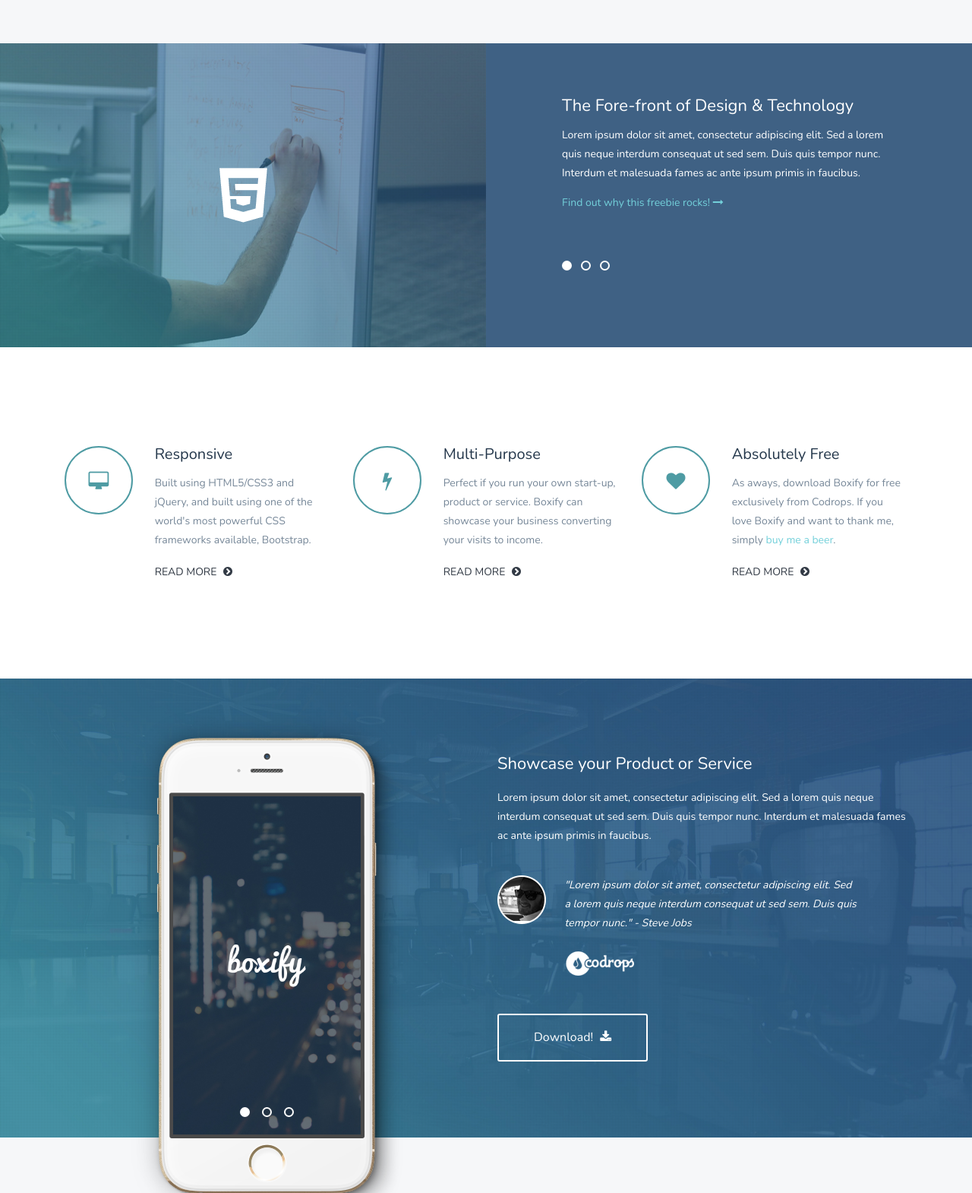
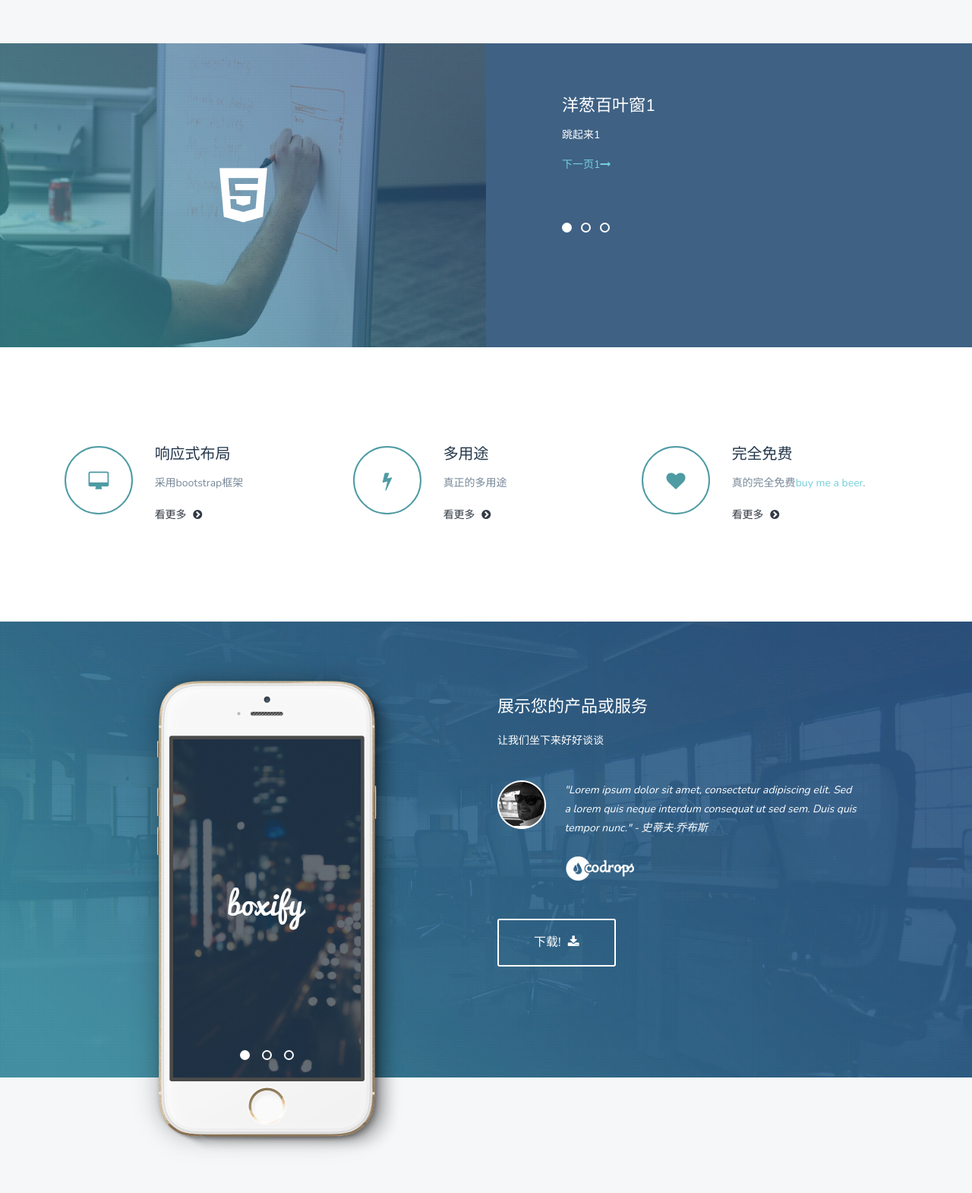
Before and after one commit to onionly2018/onionly2018.github.io, a plain HTML site: page index.html in a window 1280 px wide. Shown: the part 940-2510 px from the top of the page at 76% size. Drawn offline with nearby package versions, Linux system fonts and the light colour scheme.

Commit message:
Update index.html

```diff
--- a/index.html
+++ b/index.html
@@ -89,19 +89,19 @@
 						<div class="features-slider">
 								<ul class="slides" id="featuresSlider">
 									<li>
-										<h1>The Fore-front of Design &amp; Technology</h1>
-										<p>Lorem ipsum dolor sit amet, consectetur adipiscing elit. Sed a lorem quis neque interdum consequat ut sed sem. Duis quis tempor nunc. Interdum et malesuada fames ac ante ipsum primis in faucibus.</p>
-										<p><a href="#features" class="arrow-btn">Find out why this freebie rocks! <i class="fa fa-long-arrow-right"></i></a></p>
+										<h1>洋葱百叶窗1</h1>
+										<p>跳起来1</p>
+										<p><a href="#features" class="arrow-btn">下一页1<i class="fa fa-long-arrow-right"></i></a></p>
 									</li>
 									<li>
-										<h1>Multi-Purpose User Centric Design</h1>
-										<p>Lorem ipsum dolor sit amet, consectetur adipiscing elit. Sed a lorem quis neque interdum consequat ut sed sem. Duis quis tempor nunc. Interdum et malesuada fames ac ante ipsum primis in faucibus.</p>
-										<p><a href="http://tympanus.net/codrops/?p=22554" class="arrow-btn">Find out why this freebie rocks! <i class="fa fa-long-arrow-right"></i></a></p>
+										<h1>洋葱百叶窗2</h1>
+										<p>跳起来2</p>
+										<p><a href="http://tympanus.net/codrops/?p=22554" class="arrow-btn">下一页2 <i class="fa fa-long-arrow-right"></i></a></p>
 									</li>
 									<li>
-										<h1>Made with Love, Released for Free</h1>
-										<p>Lorem ipsum dolor sit amet, consectetur adipiscing elit. Sed a lorem quis neque interdum consequat ut sed sem. Duis quis tempor nunc. Interdum et malesuada fames ac ante ipsum primis in faucibus.</p>
-										<p><a href="http://tympanus.net/codrops/?p=22554" class="arrow-btn">Find out why this freebie rocks! <i class="fa fa-long-arrow-right"></i></a></p>
+										<h1>洋葱百叶窗3</h1>
+										<p>跳起来3</p>
+										<p><a href="http://tympanus.net/codrops/?p=22554" class="arrow-btn">下一页3<i class="fa fa-long-arrow-right"></i></a></p>
 									</li>
 								</ul>
 						</div>
@@ -119,9 +119,9 @@
 								<i class="fa fa-desktop"></i>
 							</div>
 							<div class="feature-content">
-								<h1>Responsive</h1>
-								<p>Built using HTML5/CSS3 and jQuery, and built using one of the world's most powerful CSS frameworks available, Bootstrap.</p>
-								<a href="http://tympanus.net/codrops/?p=22554" class="read-more-btn">Read More <i class="fa fa-chevron-circle-right"></i></a>
+								<h1>响应式布局</h1>
+								<p>采用bootstrap框架</p>
+								<a href="http://tympanus.net/codrops/?p=22554" class="read-more-btn">看更多 <i class="fa fa-chevron-circle-right"></i></a>
 							</div>
 						</div>
 						<div class="col-md-4 feature-2 wp2 delay-05s">
@@ -129,9 +129,9 @@
 								<i class="fa fa-flash"></i>
 							</div>
 							<div class="feature-content">
-								<h1>Multi-Purpose</h1>
-								<p>Perfect if you run your own start-up, product or service. Boxify can showcase your business converting your visits to income.</p>
-								<a href="http://tympanus.net/codrops/?p=22554" class="read-more-btn">Read More <i class="fa fa-chevron-circle-right"></i></a>
+								<h1>多用途</h1>
+								<p>真正的多用途</p>
+								<a href="http://tympanus.net/codrops/?p=22554" class="read-more-btn">看更多 <i class="fa fa-chevron-circle-right"></i></a>
 							</div>
 						</div>
 						<div class="col-md-4 feature-3 wp2 delay-1s">
@@ -139,9 +139,9 @@
 								<i class="fa fa-heart"></i>
 							</div>
 							<div class="feature-content">
-								<h1>Absolutely Free</h1>
-								<p>As aways, download Boxify for free exclusively from Codrops. If you love Boxify and want to thank me, simply <a href="#">buy me a beer</a>. </p>
-								<a href="http://tympanus.net/codrops/?p=22554" class="read-more-btn">Read More <i class="fa fa-chevron-circle-right"></i></a>
+								<h1>完全免费</h1>
+								<p>真的完全免费<a href="#">buy me a beer</a>. </p>
+								<a href="http://tympanus.net/codrops/?p=22554" class="read-more-btn">看更多 <i class="fa fa-chevron-circle-right"></i></a>
 							</div>
 						</div>
 
@@ -174,16 +174,16 @@
 							</div>
 						</div>
 						<div class="col-md-6">
-							<h1>Showcase your Product or Service</h1>
-							<p>Lorem ipsum dolor sit amet, consectetur adipiscing elit. Sed a lorem quis neque interdum consequat ut sed sem. Duis quis tempor nunc. Interdum et malesuada fames ac ante ipsum primis in faucibus.</p>
+							<h1>展示您的产品或服务</h1>
+							<p>让我们坐下来好好谈谈</p>
 							<blockquote class="team-quote">
 								<div class="avatar"><img src="img/avatar.png" alt="User Avatar"></div>
-								<p>"Lorem ipsum dolor sit amet, consectetur adipiscing elit. Sed a lorem quis neque interdum consequat ut sed sem. Duis quis tempor nunc." - Steve Jobs</p>
+								<p>"Lorem ipsum dolor sit amet, consectetur adipiscing elit. Sed a lorem quis neque interdum consequat ut sed sem. Duis quis tempor nunc." - 史蒂夫·乔布斯</p>
 								<div class="logo-quote">
 									<a href="http://tympanus.net/codrops/"><img src="img/codrops-logo.png" alt="Codrops Logo"></a>
 								</div>
 							</blockquote>
-							<a href="http://tympanus.net/codrops/?p=22554" class="download-btn">Download! <i class="fa fa-download"></i></a>
+							<a href="http://tympanus.net/codrops/?p=22554" class="download-btn">下载! <i class="fa fa-download"></i></a>
 						</div>
 					</div>
 				</div>
@@ -338,10 +338,10 @@
 					</div>
 					<div class="col-md-7">
 						<ul class="footer-nav">
-							<li><a href="#about">About</a></li>
-							<li><a href="#features">Features</a></li>
-							<li><a href="#screenshots">Screenshots</a></li>
-							<li><a href="#download">Download</a></li>
+							<li><a href="#about">关于</a></li>
+							<li><a href="#features">特征</a></li>
+							<li><a href="#screenshots">屏幕截图</a></li>
+							<li><a href="#download">下载</a></li>
 						</ul>
 					</div>
 				</div>
@@ -350,12 +350,12 @@
 		<div class="overlay overlay-boxify">
 			<nav>
 				<ul>
-					<li><a href="#about"><i class="fa fa-heart"></i>About</a></li>
-					<li><a href="#features"><i class="fa fa-flash"></i>Features</a></li>
+					<li><a href="#about"><i class="fa fa-heart"></i>关于</a></li>
+					<li><a href="#features"><i class="fa fa-flash"></i>特征</a></li>
 				</ul>
 				<ul>
-					<li><a href="#screenshots"><i class="fa fa-desktop"></i>Screenshots</a></li>
-					<li><a href="#download"><i class="fa fa-download"></i>Download</a></li>
+					<li><a href="#screenshots"><i class="fa fa-desktop"></i>屏幕截图</a></li>
+					<li><a href="#download"><i class="fa fa-download"></i>下载</a></li>
 				</ul>
 			</nav>
 		</div>
```
